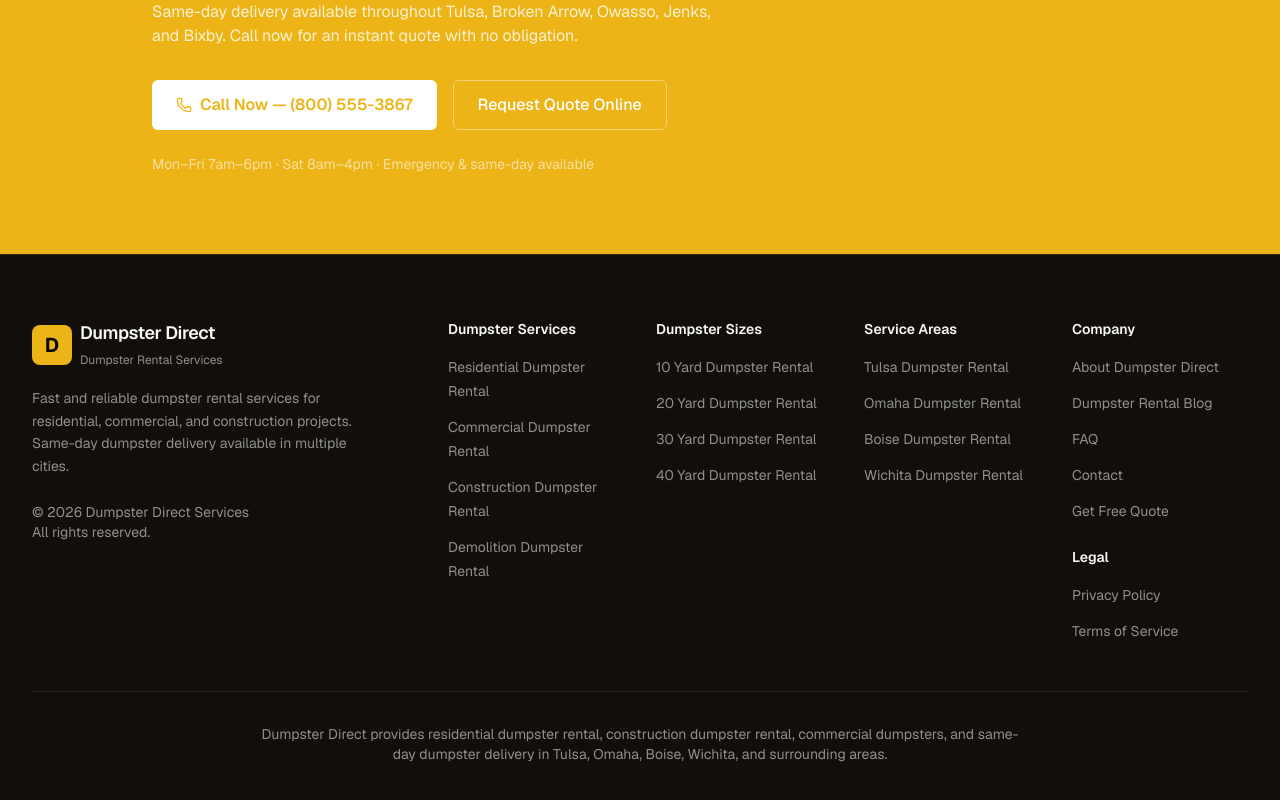
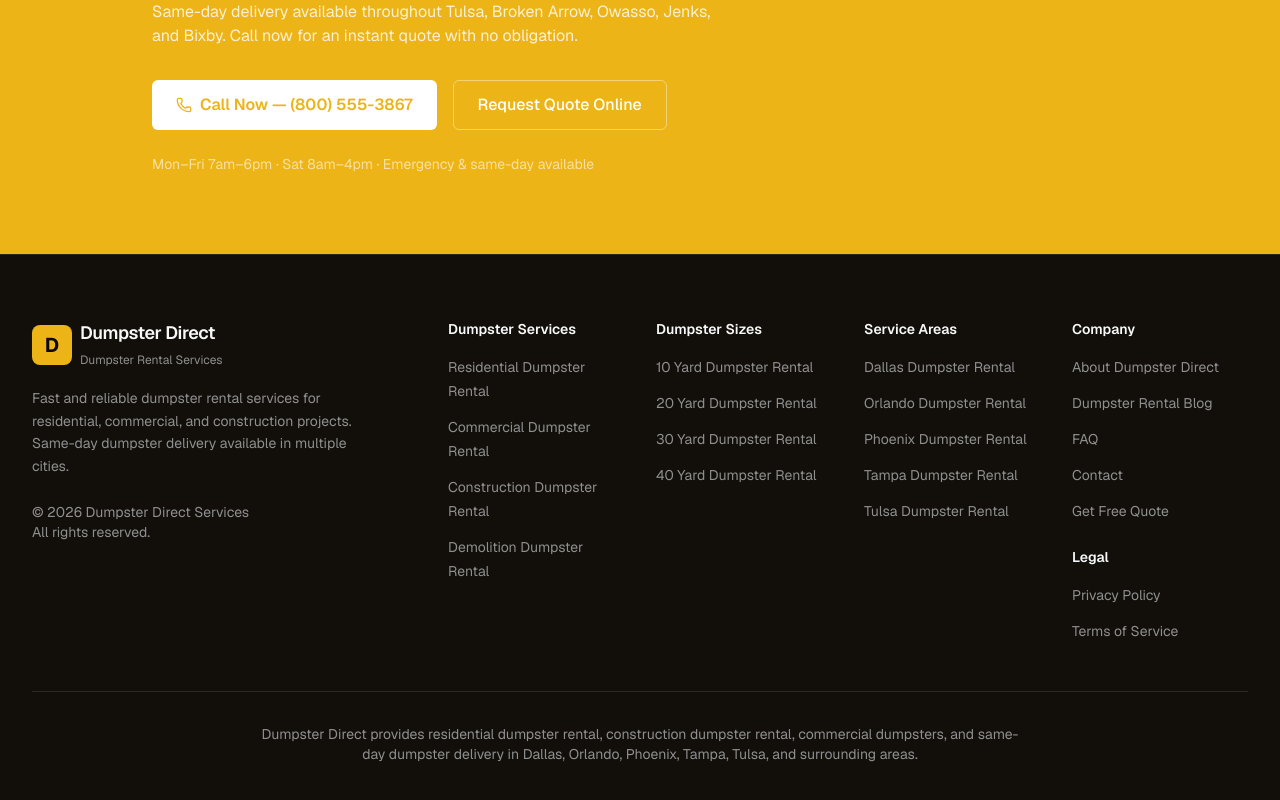
Before and after one commit to PiotrCembrowski/dumpster, a Next.js app: page /dumpster-rental/tulsa-ok in a window 1280 px wide. Shown: the part 5898-6698 px from the top of the page. Built offline with nearby package versions, Linux system fonts and the light colour scheme.

Commit message:
Fix broken location links to valid dumpster rental routes

```diff
--- a/app/dumpster-rental/dallas/page.tsx
+++ b/app/dumpster-rental/dallas/page.tsx
@@ -175,7 +175,7 @@ const breadcrumbSchema = {
       "@type": "ListItem",
       position: 2,
       name: "Locations",
-      item: "https://www.rapiddumpsterrental.site/locations",
+      item: "https://www.rapiddumpsterrental.site/services",
     },
     {
       "@type": "ListItem",
@@ -338,7 +338,7 @@ export default function DallasDumpsterPage() {
             <ChevronRight className="h-3 w-3 mx-1 text-gray-400" />
             <li>
               <Link
-                href="/locations"
+                href="/services"
                 className="hover:text-primary transition-colors"
               >
                 Locations
--- a/app/dumpster-rental/tulsa-ok/page.tsx
+++ b/app/dumpster-rental/tulsa-ok/page.tsx
@@ -173,7 +173,7 @@ const breadcrumbSchema = {
       "@type": "ListItem",
       position: 2,
       name: "Locations",
-      item: "https://www.rapiddumpsterrental.site/locations",
+      item: "https://www.rapiddumpsterrental.site/services",
     },
     {
       "@type": "ListItem",
@@ -337,7 +337,7 @@ export default function TulsaDumpsterPage() {
             <ChevronRight className="h-3 w-3 mx-1 text-gray-400" />
             <li>
               <Link
-                href="/locations"
+                href="/services"
                 className="hover:text-primary transition-colors"
               >
                 Locations
--- a/components/footer.tsx
+++ b/components/footer.tsx
@@ -14,10 +14,11 @@ const navigation = {
     { name: "40 Yard Dumpster Rental", href: "/#sizes" },
   ],
   locations: [
-    { name: "Tulsa Dumpster Rental", href: "/locations/tulsa" },
-    { name: "Omaha Dumpster Rental", href: "/locations/omaha" },
-    { name: "Boise Dumpster Rental", href: "/locations/boise" },
-    { name: "Wichita Dumpster Rental", href: "/locations/wichita" },
+    { name: "Dallas Dumpster Rental", href: "/dumpster-rental/dallas" },
+    { name: "Orlando Dumpster Rental", href: "/dumpster-rental/orlando" },
+    { name: "Phoenix Dumpster Rental", href: "/dumpster-rental/phoenix" },
+    { name: "Tampa Dumpster Rental", href: "/dumpster-rental/tampa" },
+    { name: "Tulsa Dumpster Rental", href: "/dumpster-rental/tulsa-ok" },
   ],
   company: [
     { name: "About Dumpster Direct", href: "/about" },
@@ -172,7 +173,7 @@ export function Footer() {
           <p className="text-sm text-muted-foreground max-w-3xl mx-auto">
             Dumpster Direct provides residential dumpster rental, construction
             dumpster rental, commercial dumpsters, and same-day dumpster
-            delivery in Tulsa, Omaha, Boise, Wichita, and surrounding areas.
+            delivery in Dallas, Orlando, Phoenix, Tampa, Tulsa, and surrounding areas.
           </p>
         </div>
       </div>
--- a/components/header.tsx
+++ b/components/header.tsx
@@ -7,12 +7,11 @@ import { Button } from "@/components/ui/button";
 import * as NavigationMenu from "@radix-ui/react-navigation-menu";
 
 const locations = [
-  { name: "Tulsa, OK", href: "/locations/tulsa" },
-  { name: "Oklahoma City, OK", href: "/locations/oklahoma-city" },
-  { name: "Dallas, TX", href: "/locations/dallas" },
-  { name: "Houston, TX", href: "/locations/houston" },
-  { name: "Austin, TX", href: "/locations/austin" },
-  { name: "Kansas City, MO", href: "/locations/kansas-city" },
+  { name: "Dallas, TX", href: "/dumpster-rental/dallas" },
+  { name: "Orlando, FL", href: "/dumpster-rental/orlando" },
+  { name: "Phoenix, AZ", href: "/dumpster-rental/phoenix" },
+  { name: "Tampa, FL", href: "/dumpster-rental/tampa" },
+  { name: "Tulsa, OK", href: "/dumpster-rental/tulsa-ok" },
 ];
 
 export function Header() {
```
Also changed, not shown: 1 other file (tests, documents, lock files or other folders).
